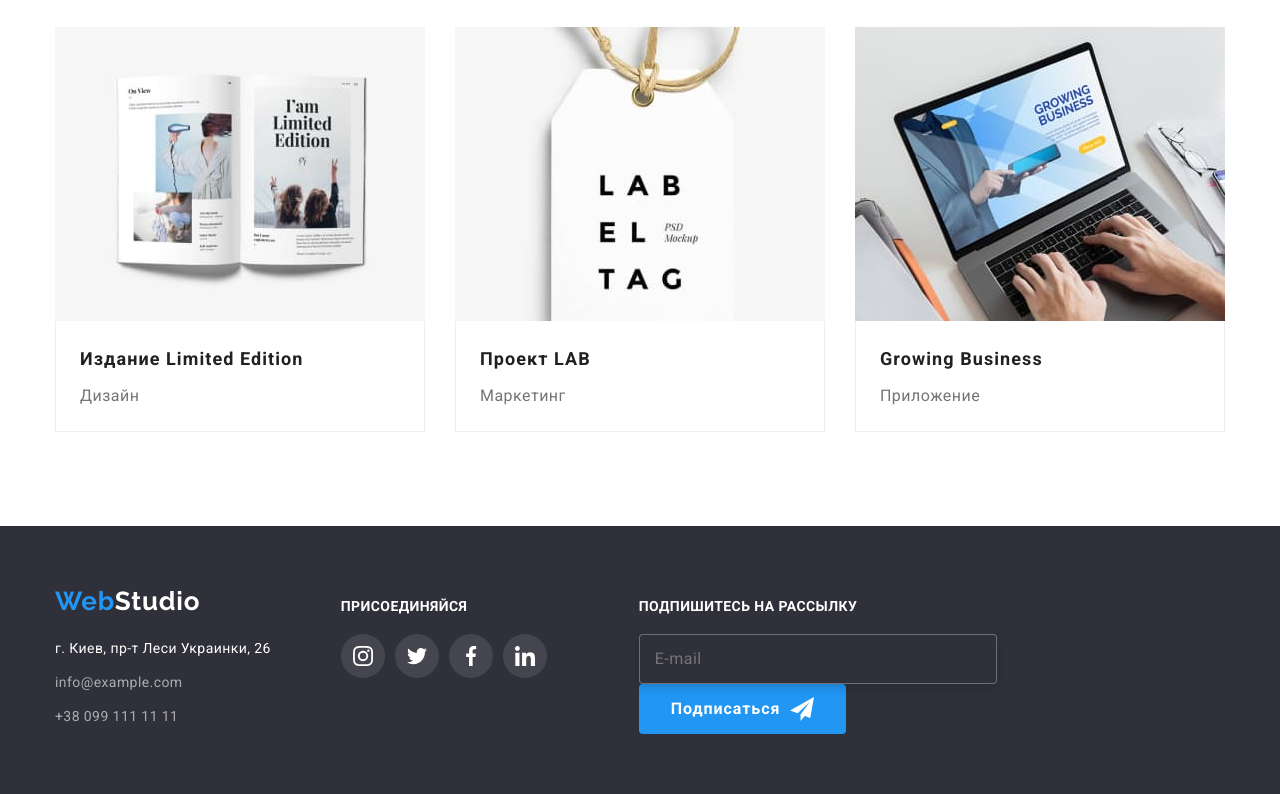
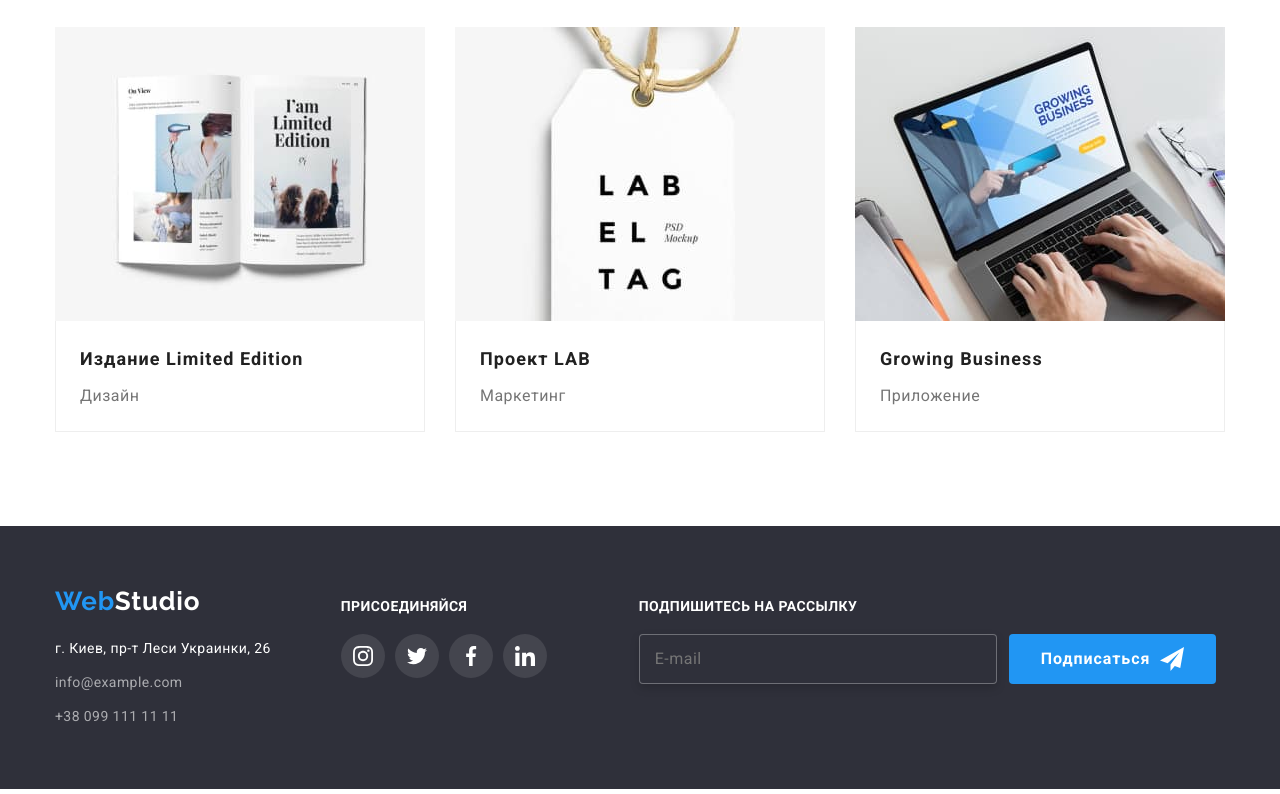
Before and after one commit to NEXTru86/goit-markup-hw-06, a plain HTML site: page portfolio.html in a window 1280 px wide. Shown: the part 1111-1905 px from the top of the page. Drawn offline with nearby package versions, Linux system fonts and the light colour scheme.

Commit message:
Испавил зазор с лева от кнопки в футере

```diff
--- a/portfolio.html
+++ b/portfolio.html
@@ -247,7 +247,7 @@
              </div>
 
              <div class="subscription">
-                 <form>
+                 <form class="form subscription__form">
                      <label>
                          <p>Подпишитесь на рассылку</p>
                          <input type="email" name="E-mail" placeholder="E-mail">
```
